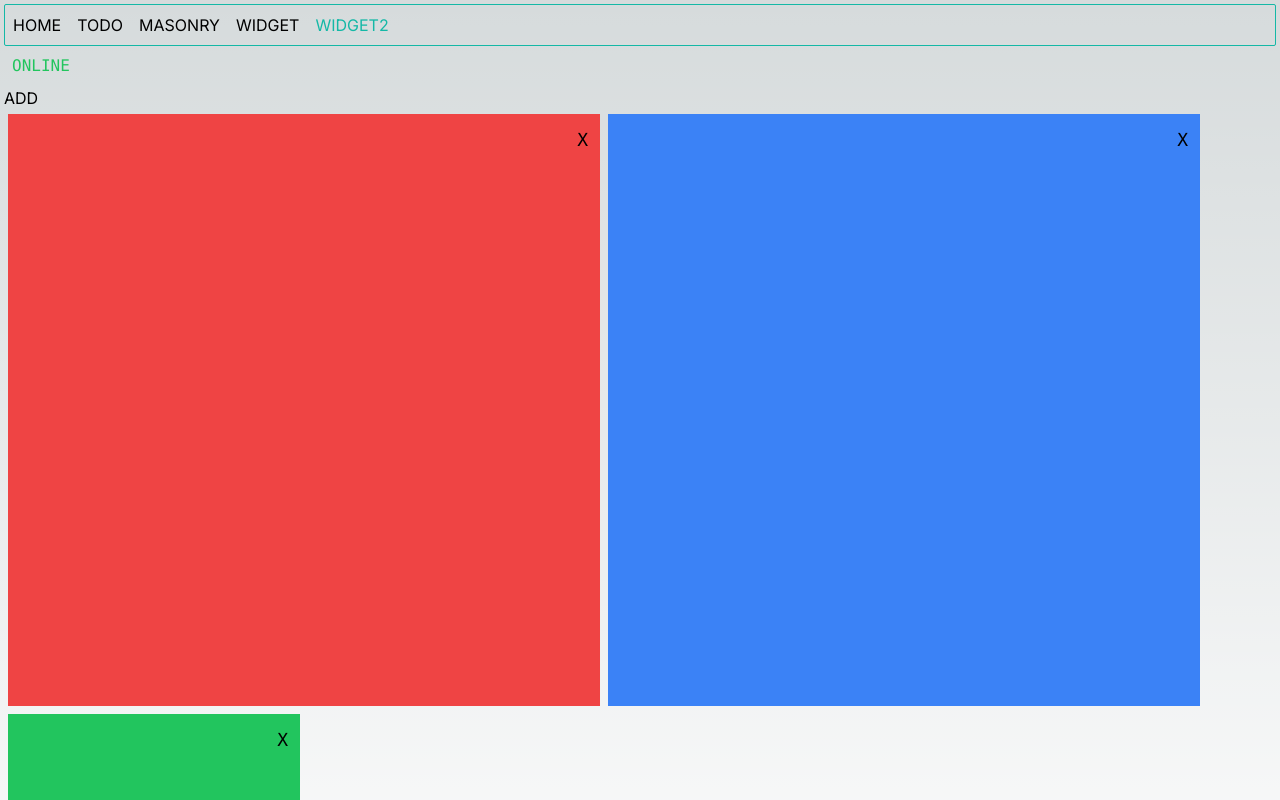
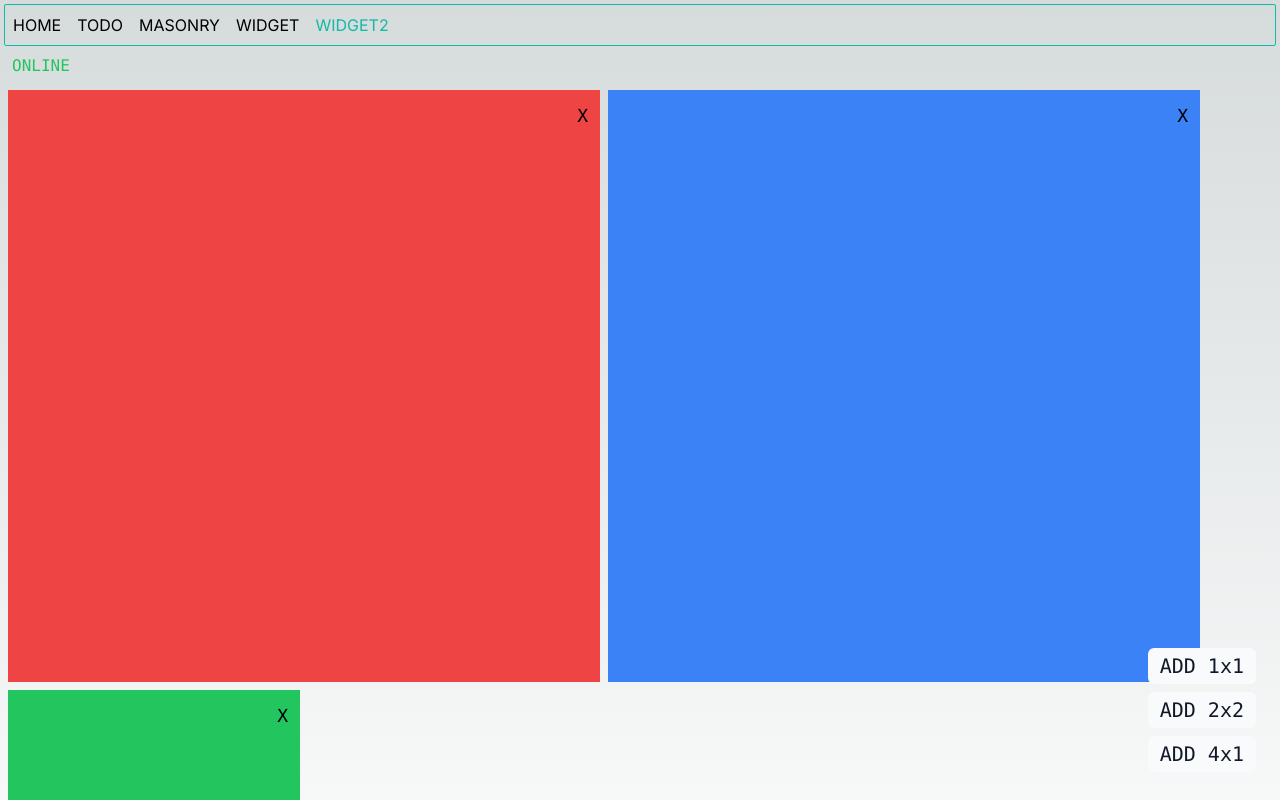
Before and after one commit to jp-1990/scratchpad, a Next.js app in the folder next-js/: page /widget2 in a window 1280 px wide. Shown: the top 800 px of the page. Built offline with nearby package versions, Linux system fonts and the light colour scheme.

Commit message:
improve widget stacking

```diff
--- a/next-js/src/components/Widget2.tsx
+++ b/next-js/src/components/Widget2.tsx
@@ -1,15 +1,13 @@
 'use client'
 
-import React, { useId } from 'react';
+import React from 'react';
 import GridLayout, { Layout } from "react-grid-layout";
 import "../../node_modules/react-grid-layout/css/styles.css";
 import "../../node_modules/react-resizable/css/styles.css";
 
-const defaultLayout = { i: '', x: 0, y: 0, w: 1, h: 1, }
-
 type WidgetProps = {
-  size: 'large' | 'small',
   bg: string
+  onRemove: (e: any, id: any) => void
 } & any
 const WidgetWithRef = React.forwardRef(function Widget({ style, className, onMouseDown, onMouseUp, onTouchEnd, children, id, onRemove, bg }: WidgetProps, ref: any) {
   return (
@@ -28,18 +26,19 @@ const WidgetWithRef = React.forwardRef(function Widget({ style, className, onMou
 export default function WidgetPage() {
 
   const [widgets, setWidgets] = React.useState({
-    '0': { key: '0', size: 'large', bg: 'bg-red-500', 'data-grid': { ...defaultLayout, i: '0', w: 2, h: 2, x: 0, y: 0 } },
-    '1': { key: '1', size: 'large', bg: 'bg-blue-500', 'data-grid': { ...defaultLayout, i: '1', w: 2, h: 2, x: 2, y: 0 } },
-    '2': { key: '2', size: 'small', bg: 'bg-green-500', 'data-grid': { ...defaultLayout, i: '2', w: 1, h: 1, x: 0, y: 2 } },
+    '0': { key: '0', size: 'large', bg: 'bg-red-500', 'data-grid': { i: '0', w: 2, h: 2, x: 0, y: 0 } },
+    '1': { key: '1', size: 'large', bg: 'bg-blue-500', 'data-grid': { i: '1', w: 2, h: 2, x: 2, y: 0 } },
+    '2': { key: '2', size: 'small', bg: 'bg-green-500', 'data-grid': { i: '2', w: 1, h: 1, x: 0, y: 2 } },
   })
 
   const layout = React.useRef<Layout[]>([])
   const maxY = React.useRef<number>(2)
 
-  function addWidget() {
+  function addWidget(size: string) {
     setWidgets(prev => {
+      // build grid to check free areas
       const matrix: number[][] = []
-      for (let i = 0; i <= maxY.current + 1; i++) {
+      for (let i = 0; i <= maxY.current + 4; i++) {
         const row: number[] = []
         for (let j = 0; j < 4; j++) {
           row.push(0)
@@ -47,40 +46,87 @@ export default function WidgetPage() {
         matrix.push(row);
       }
 
+      // populate grid with taken cells
       for (const l of layout.current) {
-        const isLarge = prev[l.i as keyof typeof widgets].size === 'large'
+        const size = prev[l.i as keyof typeof widgets].size
+
         matrix[l.y][l.x] = 1;
+        switch (size) {
+          case 'small':
             if (l.y > maxY.current) maxY.current = l.y
+            continue
 
-        if (isLarge) {
+          case 'large':
             matrix[l.y][l.x + 1] = 1;
             matrix[l.y + 1][l.x] = 1;
             matrix[l.y + 1][l.x + 1] = 1;
             if (l.y + 1 > maxY.current) maxY.current = l.y
+            continue
+
+          case 'long':
+            matrix[l.y][l.x + 1] = 1;
+            matrix[l.y][l.x + 2] = 1;
+            matrix[l.y][l.x + 3] = 1;
+            if (l.y > maxY.current) maxY.current = l.y
+            continue
         }
+
+
         prev[l.i as keyof typeof widgets]['data-grid'] = l
       }
 
+      // find first available location based on size
       let firstGap = [0, 0];
-      for (let i = 0; i <= maxY.current + 1; i++) {
+      outer: for (let i = 0; i <= maxY.current + 4; i++) {
         if (firstGap[0] || firstGap[1]) break;
         for (let j = 0; j < 4; j++) {
+          // skip row
+          if (j === 0 && size === 'long' && matrix[i][j] === 1) continue;
+
           if (matrix[i][j] === 0) {
+            switch (size) {
+              case 'small':
                 firstGap = [i, j];
-            break
+                break outer;
+
+              case 'large': {
+                const willFit = matrix[i + 1]?.[j] === 0 && matrix[i]?.[j + 1] === 0 && matrix[i + 1]?.[j + 1] === 0
+                if (willFit) {
+                  firstGap = [i, j];
+                  break outer
+                }
+              }
+
+              case 'long': {
+                const willFit = matrix[i]?.[j + 1] === 0 && matrix[i]?.[j + 2] === 0 && matrix[i]?.[j + 3] === 0
+                if (willFit) {
+                  firstGap = [i, j];
+                  break outer
                 }
               }
             }
 
-      console.log(matrix, firstGap)
+          }
+        }
+      }
+
+      const bg = [
+        'bg-purple-500',
+        'bg-green-500',
+        'bg-red-500',
+        'bg-orange-500',
+        'bg-teal-500',
+        'bg-blue-500',
+      ]
 
 
       const id = crypto.randomUUID()
+      const [width, height] = size === 'large' ? [2, 2] : size === 'small' ? [1, 1] : [4, 1]
       const w = {
         key: id,
-        size: 'small',
-        bg: 'bg-purple-500',
-        'data-grid': { i: id, x: firstGap[1], y: firstGap[0], w: 1, h: 1 }
+        size: size,
+        bg: bg[Math.floor(Math.random() * bg.length)],
+        'data-grid': { i: id, x: firstGap[1], y: firstGap[0], w: width, h: height }
       }
 
       return { ...prev, [id]: w }
@@ -101,12 +147,11 @@ export default function WidgetPage() {
 
   function onLayoutChange(l: Layout[]) {
     layout.current = l
-    console.log(layout)
+    console.log('LAYOUT_CHANGE:', layout)
   }
 
   return (
-    <>
-      <button onClick={addWidget}>ADD</button>
+    <div className='relative'>
       <GridLayout
         className="layout"
         cols={4}
@@ -128,6 +173,12 @@ export default function WidgetPage() {
         }
 
       </GridLayout>
-    </>
+
+      <div className='fixed bottom-6 right-6 font-mono flex flex-col'>
+        <button className='px-3 py-1 my-1 rounded-md bg-gray-50 text-gray-900 text-xl' onClick={() => addWidget('small')}>ADD 1x1</button>
+        <button className='px-3 py-1 my-1 rounded-md bg-gray-50 text-gray-900 text-xl' onClick={() => addWidget('large')}>ADD 2x2</button>
+        <button className='px-3 py-1 my-1 rounded-md bg-gray-50 text-gray-900 text-xl' onClick={() => addWidget('long')}>ADD 4x1</button>
+      </div>
+    </div>
   );
 }
```
Lines whose indentation alone changed are shown as unchanged.
